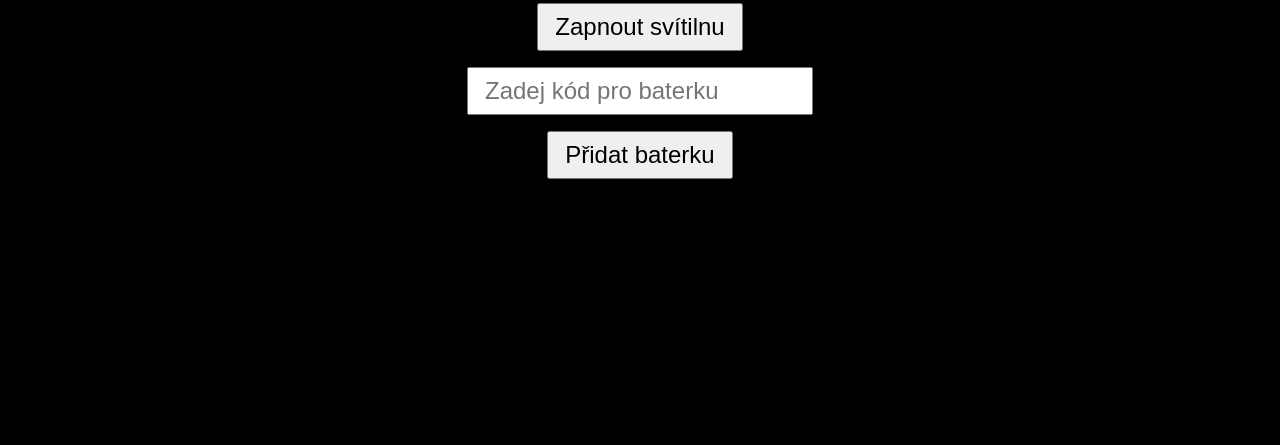
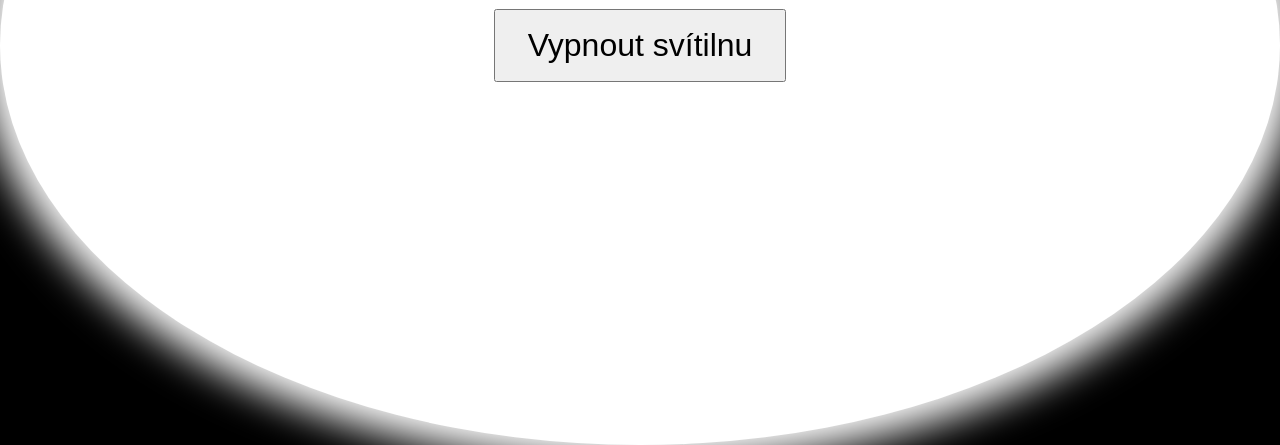
Before and after one commit to jakubjvecera/METRO2033, a plain HTML site: page index.html in a window 1280 px wide. Shown: the part 355-800 px from the top of the page. Drawn offline with Linux system fonts and the light colour scheme.

Commit message:
Update index.html

```diff
--- a/index.html
+++ b/index.html
@@ -53,7 +53,9 @@
   <input type="text" id="codeInput" placeholder="Zadej kód pro baterku" autocomplete="off" />
   <button id="addBatteryBtn">Přidat baterku</button>
   <div id="alarmMsg"></div>
-  <div id="flashlight"></div>
+  <div id="flashlight" style="display:none; position: fixed; top:0; left:0; width:100vw; height:100vh; background:white; z-index:1000; display:flex; justify-content:center; align-items:center; flex-direction: column;">
+  <button id="offBtn" style="font-size: 2rem; padding: 1rem 2rem; cursor:pointer;">Vypnout svítilnu</button>
+</div>
   <div id="fallback"></div>
 
 <script src="app.js"></script>
```
